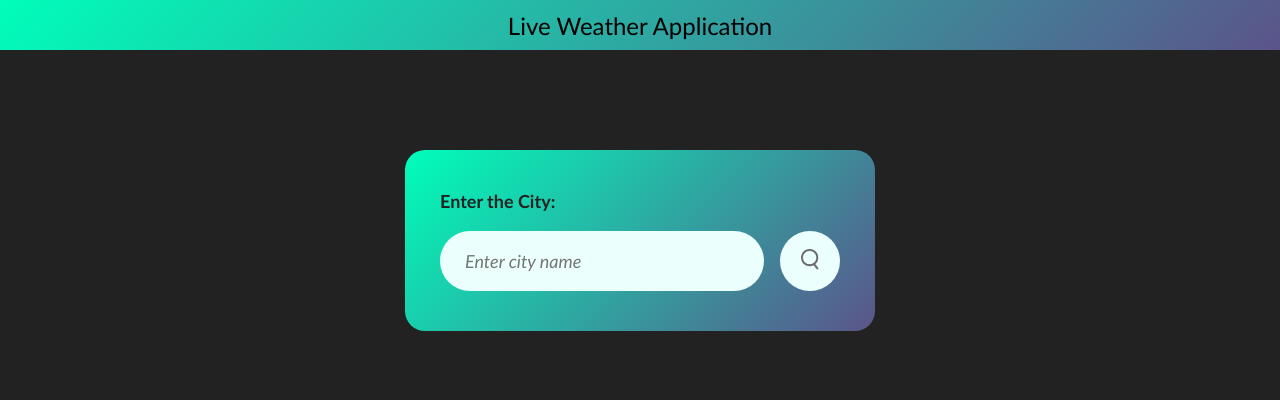
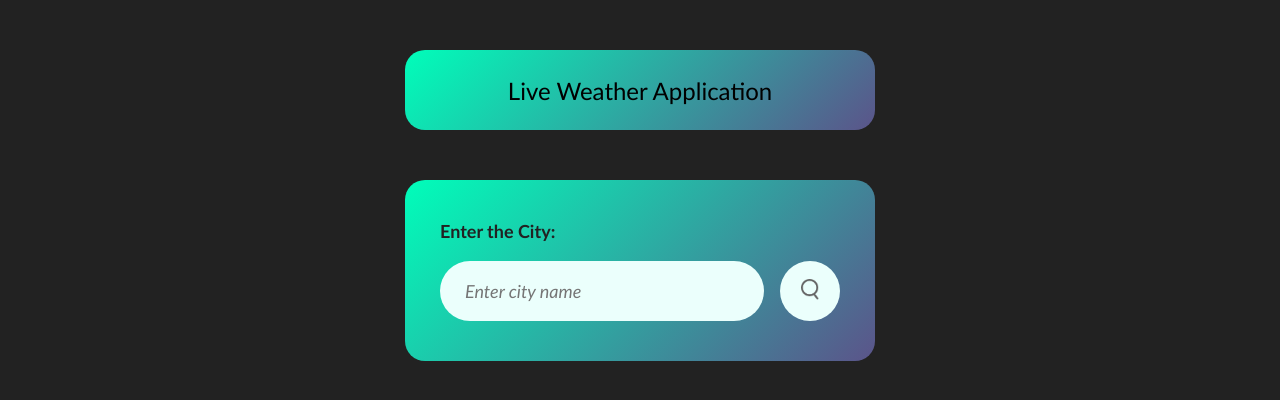
Before and after one commit to Siddhu8428/Live-Weather-application, a plain HTML site: page index.html in a window 1280 px wide. Drawn offline with Linux system fonts and the light colour scheme; no server answers.

Commit message:
Update style.css

```diff
--- a/style.css
+++ b/style.css
@@ -12,9 +12,18 @@ body {
   display: flex;
   align-items: center;
   justify-content: center;
+
   height: 50px;
   font-size: x-large;
   background: linear-gradient(135deg, #00feba, #5b548a);
+
+  margin: 50px auto 0;
+  max-width: 470px;
+  border-radius: 20px;
+  padding: 40px 35px;
+  text-align: center;
+
+
 }
 #dt1{
   font-size: large;
@@ -28,7 +37,7 @@ body {
   max-width: 470px;
   background: linear-gradient(135deg, #00feba, #5b548a);
   color: #fff;
-  margin: 100px auto 0;
+  margin: 50px auto 0;
   border-radius: 20px;
   padding: 40px 35px;
   text-align: center;
```
